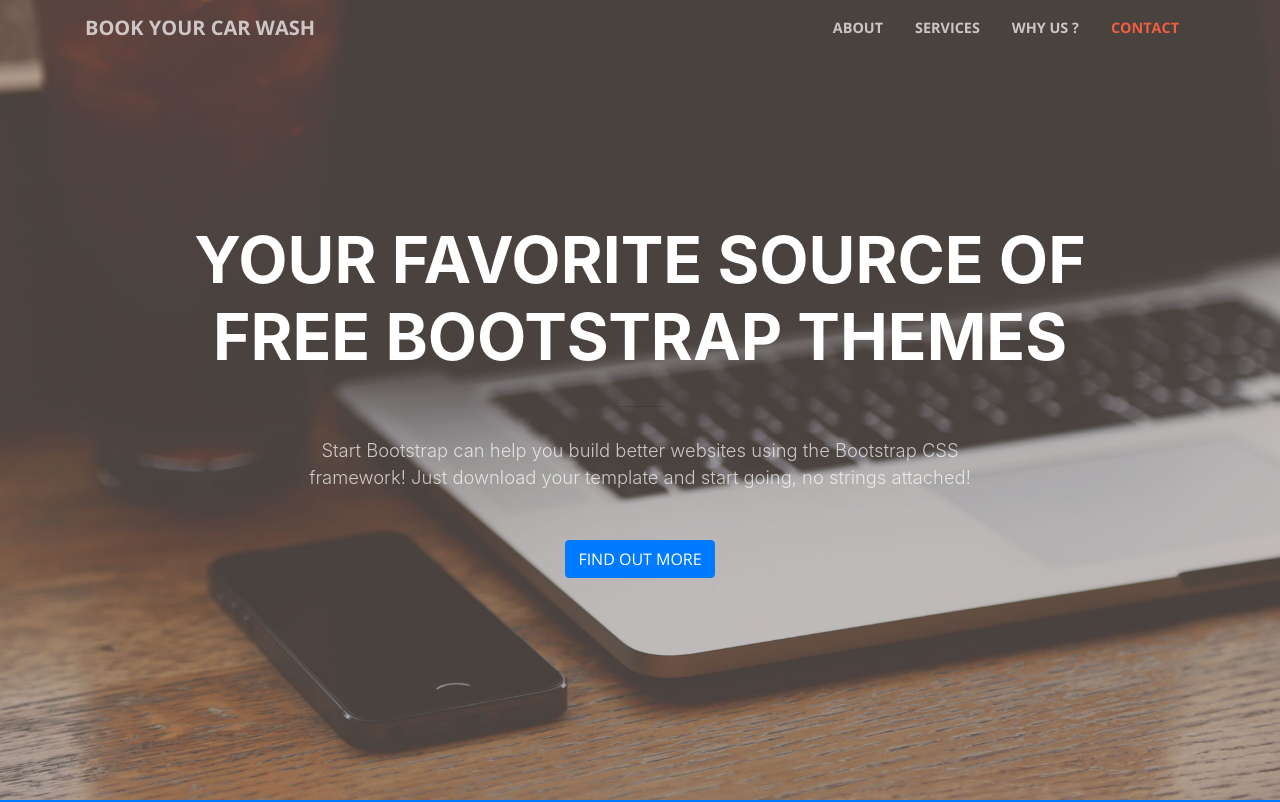
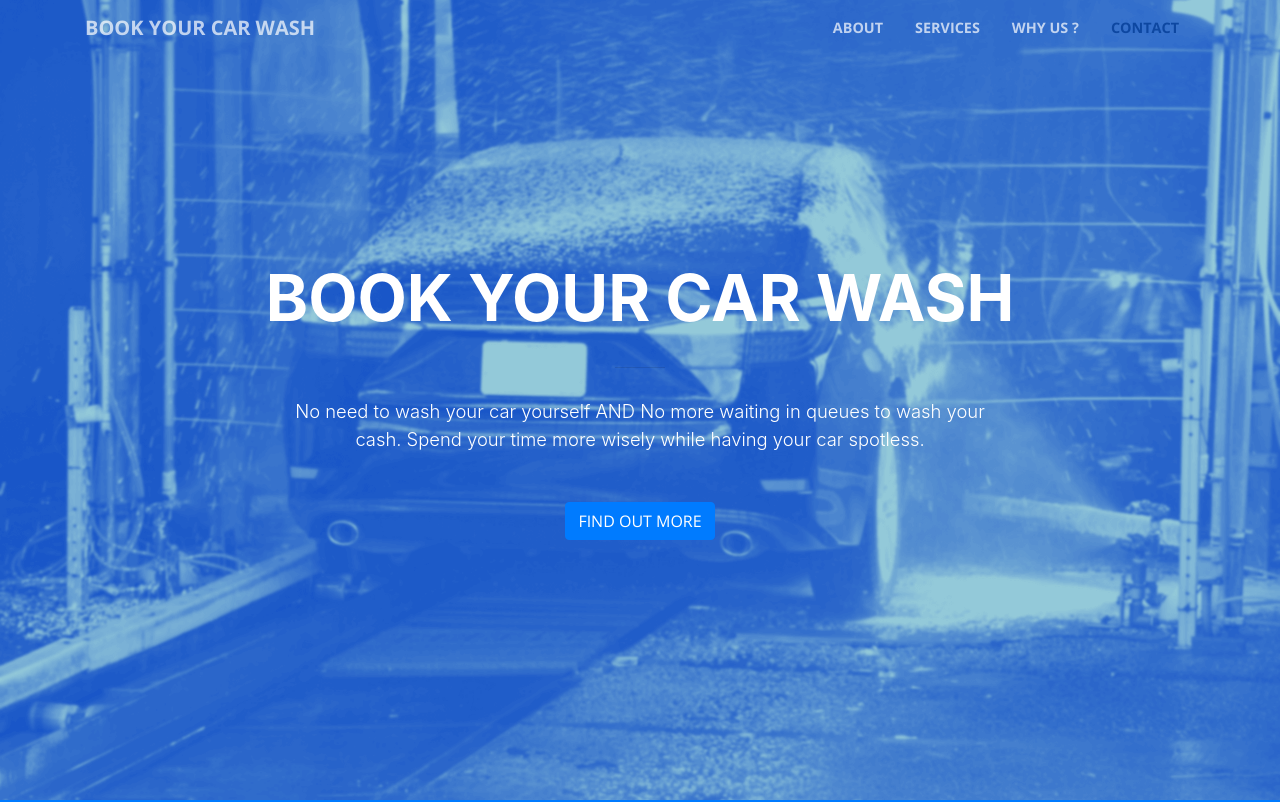
Before and after one commit to abdallahYashir/bookcarwashlanding, a website with bundled scripts: page index.html in a window 1280 px wide. Shown: the top 802 px of the page. Built offline with nearby package versions, Linux system fonts and the light colour scheme.

Commit message:
# Added duotone gradient for header + new

```diff
--- a/index.html
+++ b/index.html
@@ -59,12 +59,12 @@
         <div class="row">
           <div class="col-lg-10 mx-auto">
             <h1 class="text-uppercase">
-              <strong>Your Favorite Source of Free Bootstrap Themes</strong>
+              <strong>Book Your Car Wash</strong>
             </h1>
             <hr>
           </div>
           <div class="col-lg-8 mx-auto">
-            <p class="text-faded mb-5">Start Bootstrap can help you build better websites using the Bootstrap CSS framework! Just download your template and start going, no strings attached!</p>
+            <p class="text-faded mb-5" style="color: #FFFFFF;">No need to wash your car yourself AND No more waiting in queues to wash your cash. Spend your time more wisely while having your car spotless.</p>
             <a class="btn btn-primary btn-xl js-scroll-trigger" href="#about">Find Out More</a>
           </div>
         </div>
--- a/scss/_masthead.scss
+++ b/scss/_masthead.scss
@@ -2,7 +2,7 @@
 header.masthead {
   padding-top: 10rem;
   padding-bottom: calc(10rem - 56px);
-  background-image: url('../img/header.jpg');
+  background-image: url('../img/car0b.png');
   background-position: center center;
   @include background-cover;
   hr {
--- a/scss/_variables.scss
+++ b/scss/_variables.scss
@@ -12,4 +12,4 @@ $gray-800: #343a40 !default;
 $gray-900: #212529 !default;
 $black: #000 !default;
 
-$primary: #F05F40 !default;
+$primary: #0D47A1 !default;
```
Also changed, not shown: css/creative.css, css/creative.min.css, img/car.jpg (added), img/car0.png (added), img/car0b.png (added), img/car2.jpg (added).
